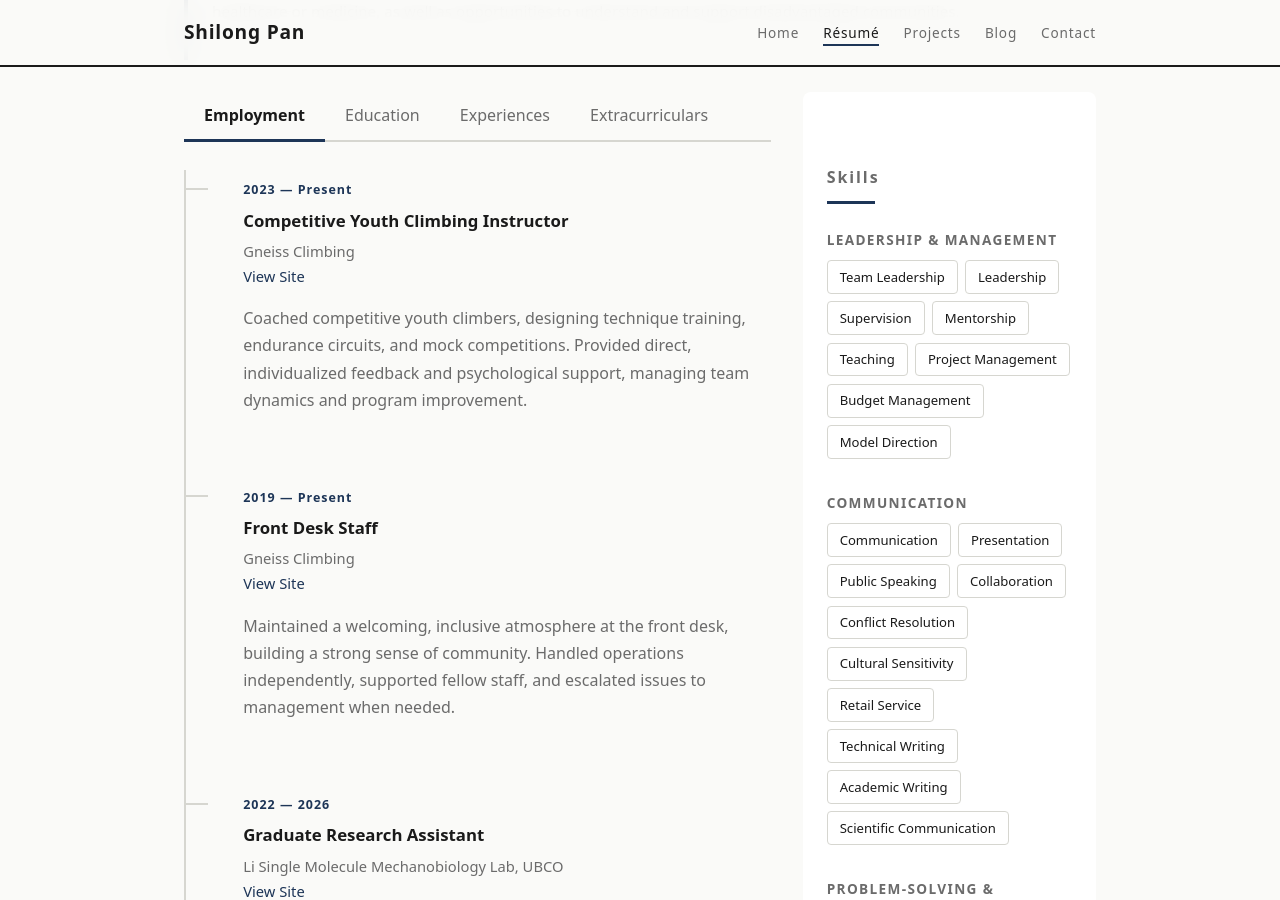
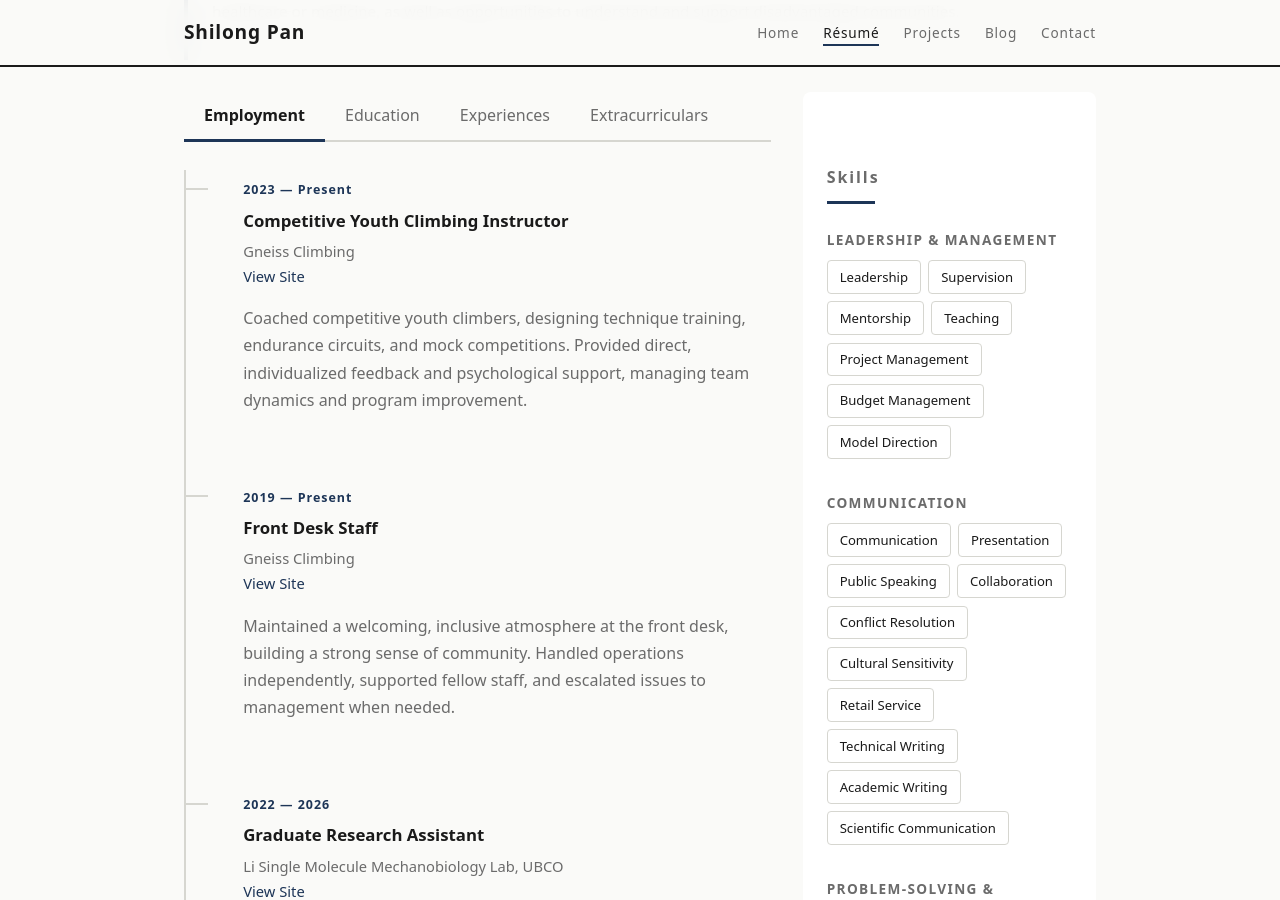
Before and after one commit to ShilongPan/ShilongPan.github.io, a Jekyll site: the page resume.html, which Jekyll copies as it is, in a window 1280 px wide and 900 px high, scrolled down 321 px. Built offline with Jekyll 4.4.1, drawn with Linux system fonts in a browser that asks for light colours; some of the changed text lies outside the part shown.

```diff
--- a/resume.html
+++ b/resume.html
@@ -49,13 +49,13 @@
       <div class="resume-panel" id="panel-education" role="tabpanel"
            aria-labelledby="tab-education" hidden>
       <div class="timeline">
-        <div class="timeline-item" data-skills="research,python,data-analysis,technical-writing,lab-techniques,presentation,critical-thinking,time-management">
+        <div class="timeline-item" data-skills="project-management,communication,presentation,public-speaking,technical-writing,academic-writing,scientific-communication,problem-solving,critical-thinking,time-management,prioritization,data-exploration,data-visualization,data-analysis,research,experimental-design,matlab,git,zotero,office-suite,fluorescence-microscopy,lab-techniques,vector-graphics,3d-printing">
           <span class="year">2022 — 2026</span>
           <h3>Master of Science in Chemistry</h3>
           <p class="org">University of British Columbia</p>
           <p>Thesis: Extracellular Vesicles INFOCUS: A Novel Technique for Biological Nanoparticle Size Analysis</p>
         </div>
-        <div class="timeline-item" data-skills="research,python,data-analysis,technical-writing,lab-techniques,critical-thinking">
+        <div class="timeline-item" data-skills="leadership,mentorship,teaching,project-management,communication,presentation,public-speaking,collaboration,cultural-sensitivity,academic-writing,critical-thinking,adaptability,time-management,prioritization,negotiation,data-analysis,research,office-suite,zotero,lab-techniques,photoshop,english">
           <span class="year">2018 — 2022</span>
           <h3>Bachelor of Science in Biochemistry and Molecular Biology</h3>
           <p class="org">University of British Columbia</p>
@@ -69,7 +69,7 @@
            aria-labelledby="tab-employment">
       <div class="timeline">
         <!-- Competitive Youth Climbing Instructor -->
-        <div class="timeline-item" data-skills="leadership,mentorship,teaching,communication,problem-solving,adaptability">
+        <div class="timeline-item" data-skills="supervision,mentorship,teaching,leadership,communication,public-speaking,collaboration,cultural-sensitivity,adaptability,time-management,problem-solving,english,asl,mandarin,athletic-training">
           <span class="year">2023 — Present</span>
           <h3>Competitive Youth Climbing Instructor</h3>
           <p class="org">Gneiss Climbing<br><a href="https://gneissclimbing.com">View Site</a></p>
@@ -77,7 +77,7 @@
         </div>
         <div class="timeline-divider"></div>
         <!-- Front Desk Staff -->
-        <div class="timeline-item" data-skills="communication,service,leadership,community-building,adaptability">
+        <div class="timeline-item" data-skills="leadership,supervision,teaching,communication,conflict-resolution,cultural-sensitivity,retail-service,time-management,negotiation,adaptability,english,mandarin,athletic-training">
           <span class="year">2019 — Present</span>
           <h3>Front Desk Staff</h3>
           <p class="org">Gneiss Climbing<br><a href="https://gneissclimbing.com">View Site</a></p>
@@ -85,7 +85,7 @@
         </div>
         <div class="timeline-divider"></div>
         <!-- Graduate Research Assistant -->
-        <div class="timeline-item" data-skills="research,technical-writing,presentation,lab-techniques,communication,supervision,mentorship,leadership,problem-solving,project-management,experimental-design,scientific-communication,critical-thinking,time-management">
+        <div class="timeline-item" data-skills="teaching,project-management,communication,presentation,public-speaking,technical-writing,academic-writing,scientific-communication,problem-solving,critical-thinking,time-management,prioritization,data-exploration,data-visualization,data-analysis,research,experimental-design,matlab,zotero,office-suite,fluorescence-microscopy,lab-techniques,vector-graphics,3d-printing">
           <span class="year">2022 — 2026</span>
           <h3>Graduate Research Assistant</h3>
           <p class="org">Li Single Molecule Mechanobiology Lab, UBCO<br><a href="https://lilab.ok.ubc.ca/">View Site</a></p>
@@ -93,7 +93,7 @@
         </div>
         <div class="timeline-divider"></div>
         <!-- Wellness Peer -->
-        <div class="timeline-item" data-skills="communication,mentorship,service,adaptability,conflict-resolution">
+        <div class="timeline-item" data-skills="project-management,communication,collaboration,cultural-sensitivity,adaptability,negotiation,research,photoshop,english">
           <span class="year">2021 — 2022</span>
           <h3>Wellness Peer</h3>
           <p class="org">Student Health and Wellness</p>
@@ -101,7 +101,7 @@
         </div>
         <div class="timeline-divider"></div>
         <!-- Undergraduate Research Assistant -->
-        <div class="timeline-item" data-skills="research,technical-writing,presentation,lab-techniques,communication,problem-solving,experimental-design,critical-thinking">
+        <div class="timeline-item" data-skills="project-management,communication,public-speaking,presentation,academic-writing,scientific-communication,problem-solving,experimental-design,data-analysis,office-suite,zotero,fluorescence-microscopy,lab-techniques,cell-culture,3d-printing">
           <span class="year">2021 — 2022</span>
           <h3>Undergraduate Research Assistant</h3>
           <p class="org">Single Molecule Mechanobiology Lab<br><a href="https://vlab.occ.ca">View Site</a></p>
@@ -109,7 +109,7 @@
         </div>
         <div class="timeline-divider"></div>
         <!-- Career Peer Mentor -->
-        <div class="timeline-item" data-skills="mentorship,teaching,supervision,communication,leadership">
+        <div class="timeline-item" data-skills="communication,collaboration,cultural-sensitivity,teaching,mentorship,technical-writing,english">
           <span class="year">2020 — 2021</span>
           <h3>Career Peer Mentor</h3>
           <p class="org">Career and Experience Office, UBC</p>
@@ -117,7 +117,7 @@
         </div>
         <div class="timeline-divider"></div>
         <!-- Undergraduate Research Assistant (PlantSMART) -->
-        <div class="timeline-item" data-skills="research,technical-writing,lab-techniques,communication,problem-solving">
+        <div class="timeline-item" data-skills="scientific-communication,time-management,aseptic-technique,cell-culture,lab-techniques">
           <span class="year">Spring 2020</span>
           <h3>Undergraduate Research Assistant</h3>
           <p class="org">PlantSMART Lab<br><a href="https://ubc.ca/plantsmart">View Site</a></p>
@@ -125,7 +125,7 @@
         </div>
         <div class="timeline-divider"></div>
         <!-- Winter Programming Coordinator -->
-        <div class="timeline-item" data-skills="project-management,leadership,team-leadership,communication,mentorship">
+        <div class="timeline-item" data-skills="communication,public-speaking,collaboration,cultural-sensitivity,conflict-resolution,time-management,negotiation,office-suite,english,mandarin">
           <span class="year">Winter 2018</span>
           <h3>Winter Programming Coordinator</h3>
           <p class="org">UBCO Global Engagement Office</p>
@@ -285,7 +285,6 @@
       <div class="skill-group">
         <h3>Leadership &amp; Management</h3>
         <ul class="skill-list">
-          <li class="skill-item" data-id="team-leadership">Team Leadership</li>
           <li class="skill-item" data-id="leadership">Leadership</li>
           <li class="skill-item" data-id="supervision">Supervision</li>
           <li class="skill-item" data-id="mentorship">Mentorship</li>
@@ -363,7 +362,7 @@
           <li class="skill-item" data-id="lightroom">Lightroom</li>
           <li class="skill-item" data-id="vector-graphics">Vector Graphics Design</li>
           <li class="skill-item" data-id="photography">Photography</li>
-          <li class="skill-item" data-id="photo-editing">Photo Editing</li>
+
           <li class="skill-item" data-id="3d-printing">3D Printing &amp; Design</li>
         </ul>
       </div>
@@ -381,9 +380,7 @@
       <div class="skill-group">
         <h3>Physical &amp; Athletic</h3>
         <ul class="skill-list">
-          <li class="skill-item" data-id="physical-training">Physical Training</li>
-          <li class="skill-item" data-id="athletic-training">Athletic Training</li>
-          <li class="skill-item" data-id="discipline">Discipline</li>
+          <li class="skill-item" data-id="athletic-training">Athletic Training &amp; Physical Training</li>
         </ul>
       </div>
 
```
Also changed, not shown: Projects/20251011 Pop and Lock 8/compressed/DSC_2052_compressed.jpg (added), Projects/20251011 Pop and Lock 8/compressed/DSC_2329_compressed.jpg (added), Projects/20251011 Pop and Lock 8/compressed/DSC_2516-Edit_compressed.jpg (added), Projects/20251011 Pop and Lock 8/compressed/DSC_2797_compressed.jpg (added), Projects/20251011 Pop and Lock 8/compressed/DSC_3060_compressed.jpg (added), Projects/20251011 Pop and Lock 8/compressed/DSC_8868_compressed.jpg (added).
